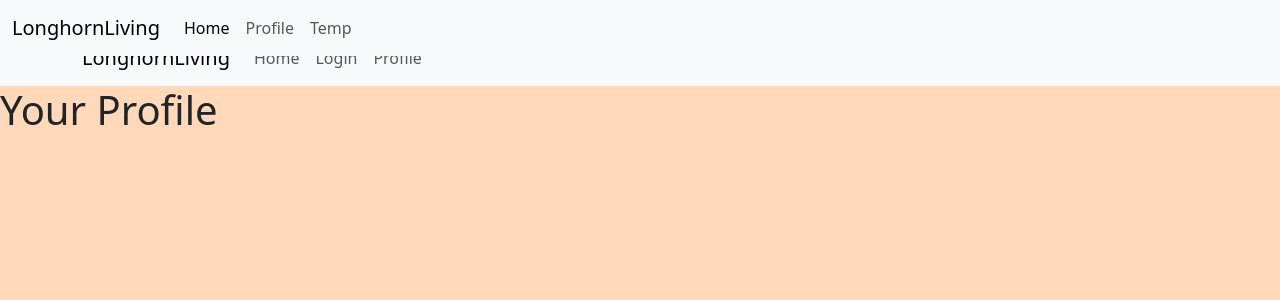
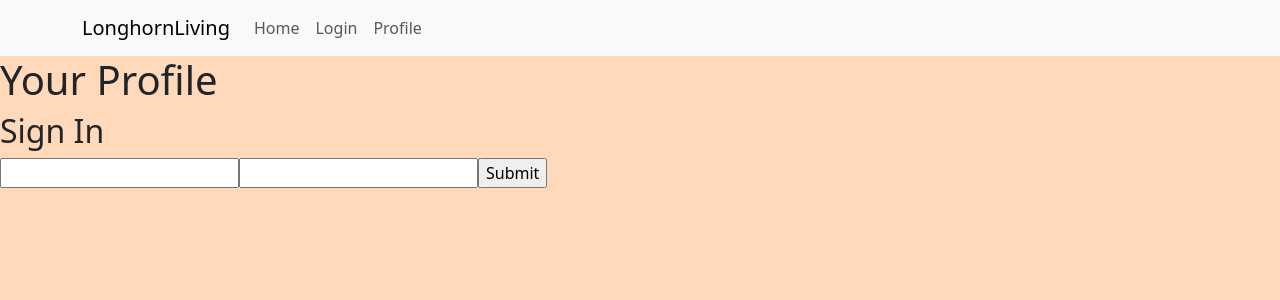
Before and after one commit to HimaTummalapalli/LonghornLiving, a React (Create React App) app in the folder longhorn-living/: page /profile in a window 1280 px wide. Shown: the top 300 px of the page. Built offline with nearby package versions, Linux system fonts and the light colour scheme; a small style sheet from the web is missing.

Commit message:
comment out nav

```diff
--- a/longhorn-living/public/index.html
+++ b/longhorn-living/public/index.html
@@ -40,7 +40,7 @@
     <title>Longhorn Living</title>
   </head>
   <body style="background-color: #ffd9b9">
-    <nav class="navbar navbar-expand-lg fixed-top bg-body-tertiary">
+    <!-- <nav class="navbar navbar-expand-lg fixed-top bg-body-tertiary">
       <div class="container-fluid">
         <a class="navbar-brand" href="/">LonghornLiving</a>
         <button
@@ -68,7 +68,7 @@
               <a class="nav-link" href="/temp.html">Temp</a>
             </li>
           </ul>
-          <!-- <form class="d-flex" role="search">
+          <form class="d-flex" role="search">
             <input
               class="form-control me-2"
               type="search"
@@ -79,9 +79,9 @@
               Search
             </button>
           </form> -->
-        </div>
+        <!-- </div>
       </div>
-    </nav>
+    </nav>  -->
 
     <noscript>You need to enable JavaScript to run this app.</noscript>
     <div id="root">
--- a/longhorn-living/src/App.js
+++ b/longhorn-living/src/App.js
@@ -14,7 +14,6 @@ import MyNavbar from "./components/MyNavBar";
 function App() {
   return (
     <>
-    <LoginCard></LoginCard>
       <Router>
         <MyNavbar />
         <Routes>
@@ -23,6 +22,7 @@ function App() {
           <Route path="/profile" element={<Profile />} />
         </Routes>
       </Router>
+      <LoginCard></LoginCard>
     </>
   );
 }
--- a/longhorn-living/src/components/LoginCard/LoginCard.js
+++ b/longhorn-living/src/components/LoginCard/LoginCard.js
@@ -17,7 +17,7 @@ export default function LoginCard() {
   return (
     <>
         <form onSubmit={handleSubmit}>
-            <label>Sign In</label>
+            <h2><label>Sign In</label></h2>
             <input
                 type="text"
                 value={username}
```
